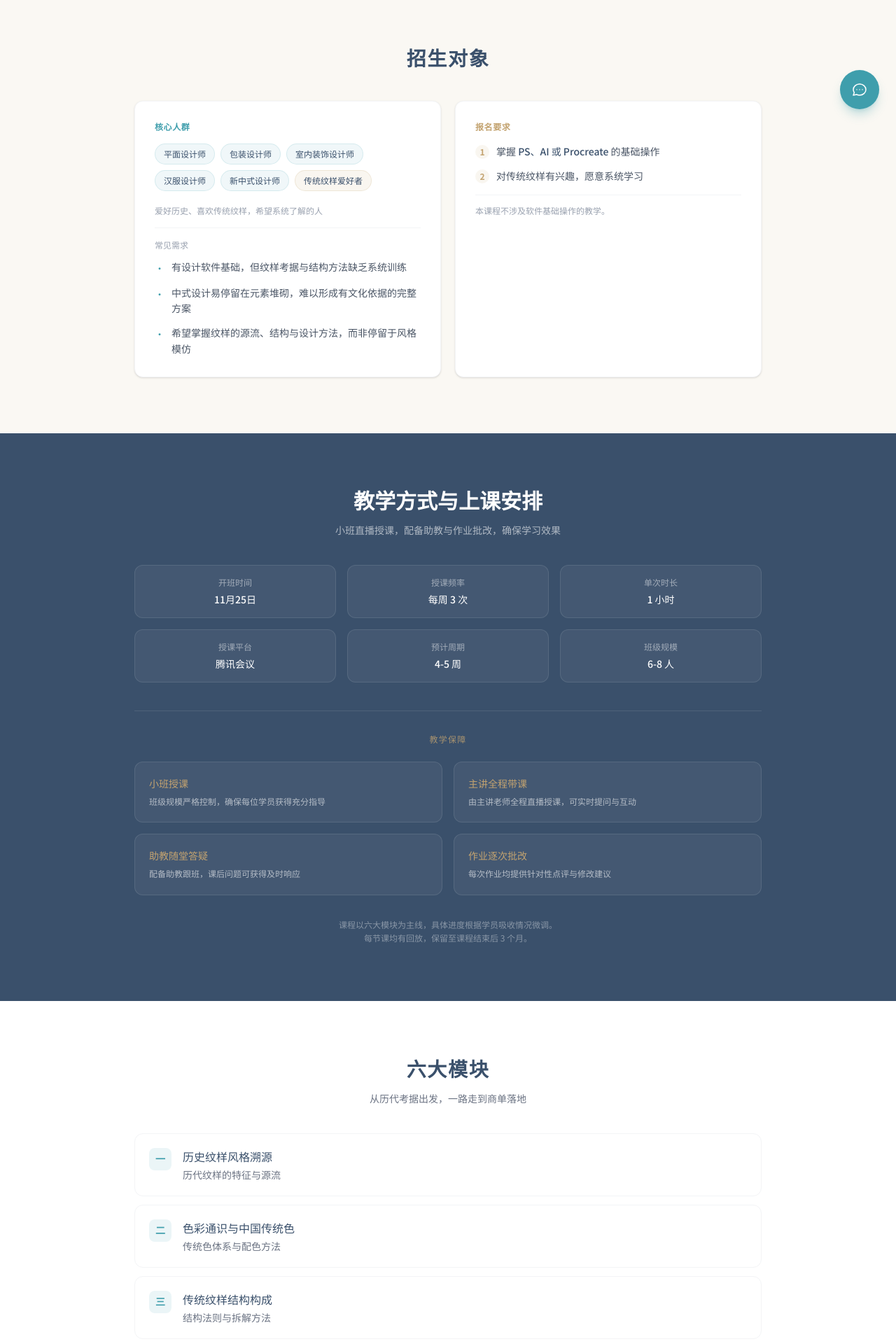
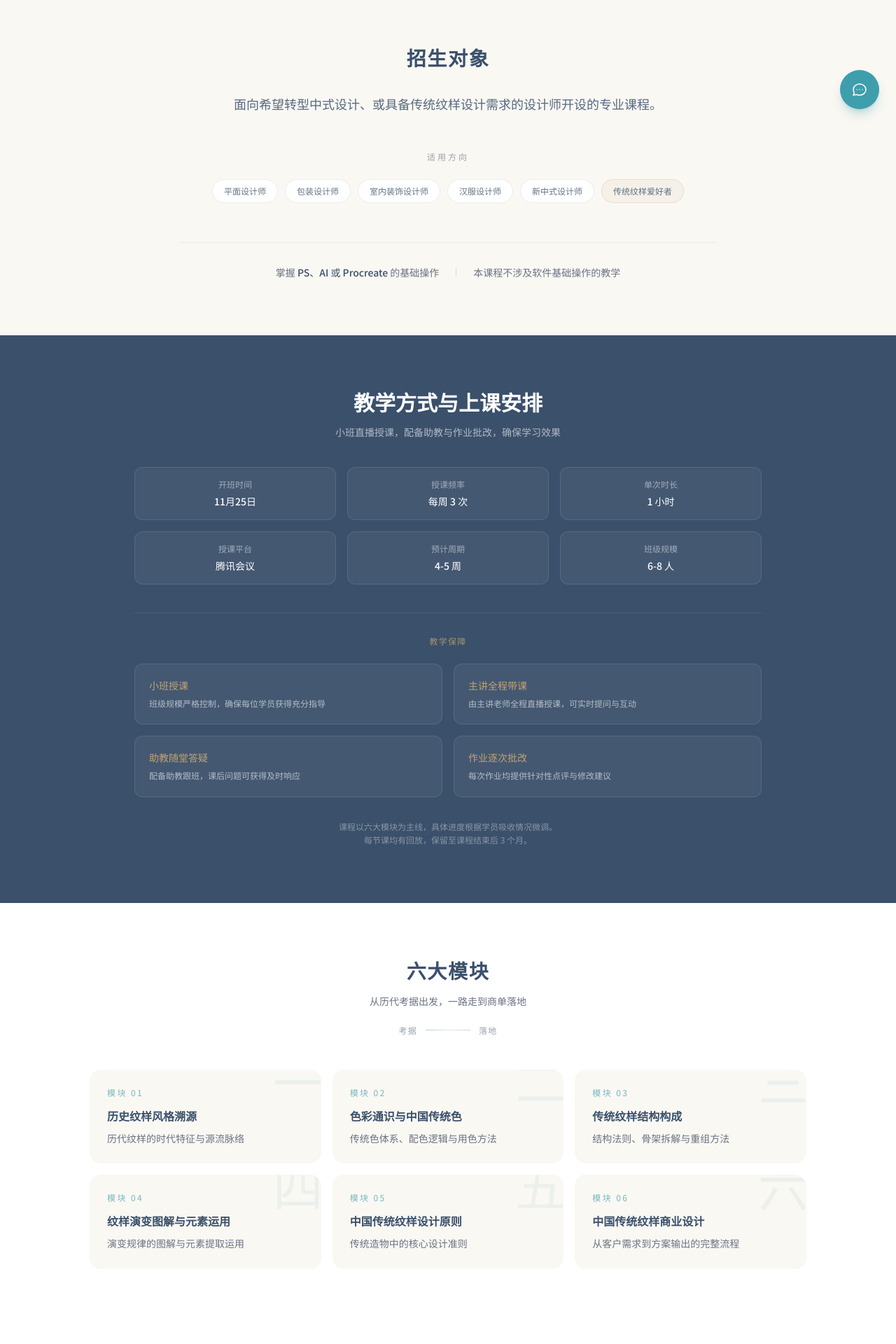
Before and after one commit to elvashao19880211-star/elva-portfolio, a Next.js app: page /course in a window 1280 px wide. Shown: the part 620-2540 px from the top of the page at 70% size. Built offline with nearby package versions, Linux system fonts and the light colour scheme; no server answers.

Commit message:
style: redesign course audience and modules sections

```diff
--- a/app/course/page.tsx
+++ b/app/course/page.tsx
@@ -8,13 +8,15 @@ export const metadata = {
 };
 
 const MODULES = [
-  { n: '一', title: '历史纹样风格溯源', desc: '历代纹样的特征与源流' },
-  { n: '二', title: '色彩通识与中国传统色', desc: '传统色体系与配色方法' },
-  { n: '三', title: '传统纹样结构构成', desc: '结构法则与拆解方法' },
-  { n: '四', title: '纹样演变图解与元素运用', desc: '演变逻辑与元素提取' },
-  { n: '五', title: '中国传统纹样设计原则', desc: '传统设计的核心准则' },
-  { n: '六', title: '中国传统纹样商业设计', desc: '从客户需求到方案落地' },
+  { n: '一', title: '历史纹样风格溯源', desc: '历代纹样的时代特征与源流脉络' },
+  { n: '二', title: '色彩通识与中国传统色', desc: '传统色体系、配色逻辑与用色方法' },
+  { n: '三', title: '传统纹样结构构成', desc: '结构法则、骨架拆解与重组方法' },
+  { n: '四', title: '纹样演变图解与元素运用', desc: '演变规律的图解与元素提取运用' },
+  { n: '五', title: '中国传统纹样设计原则', desc: '传统造物中的核心设计准则' },
+  { n: '六', title: '中国传统纹样商业设计', desc: '从客户需求到方案输出的完整流程' },
 ];
+
+const AUDIENCE = ['平面设计师', '包装设计师', '室内装饰设计师', '汉服设计师', '新中式设计师'];
 
 const SERVICES = [
   { title: '小班授课', desc: '班级规模严格控制，确保每位学员获得充分指导' },
@@ -96,68 +98,38 @@ export default function CoursePage() {
 
       {/* ===== 适合人群 ===== */}
       <section className="px-4 sm:px-6 py-14 sm:py-20 bg-[#FAF8F3]">
-          <div className="max-w-4xl mx-auto">
-            <h2 className="heading-2 text-ink text-center mb-10">招生对象</h2>
+        <div className="max-w-3xl mx-auto">
+          <h2 className="heading-2 text-ink text-center mb-7">招生对象</h2>
 
-            <div className="grid grid-cols-1 md:grid-cols-2 gap-5">
-            <div className="card p-6 sm:p-7 bg-white">
-              <p className="text-xs font-semibold tracking-wider text-qing mb-4">核心人群</p>
+          <p className="font-serif text-base sm:text-lg text-ink/85 text-center leading-loose mb-12">
+            面向希望转型中式设计、
+            <br className="sm:hidden" />
+            或具备传统纹样设计需求的设计师开设的专业课程。
+          </p>
 
-              <div className="flex flex-wrap gap-2 mb-5">
-                {['平面设计师', '包装设计师', '室内装饰设计师', '汉服设计师', '新中式设计师'].map((job) => (
+          <div className="text-center">
+            <p className="text-xs tracking-[0.25em] text-gray-400 mb-6">适用方向</p>
+            <div className="flex flex-wrap justify-center gap-x-2.5 gap-y-2.5">
+              {AUDIENCE.map((job) => (
                 <span
                   key={job}
-                    className="px-3 py-1.5 rounded-full bg-qing/8 text-ink text-xs font-medium border border-qing/15"
+                  className="px-4 py-2 rounded-full bg-white text-ink/80 text-xs font-medium border border-ink/10 transition-colors hover:border-qing/40 hover:text-ink"
                 >
                   {job}
                 </span>
               ))}
-                <span className="px-3 py-1.5 rounded-full bg-gold/10 text-ink text-xs font-medium border border-gold/20">
+              <span className="px-4 py-2 rounded-full bg-gold/8 text-ink/80 text-xs font-medium border border-gold/25">
                 传统纹样爱好者
               </span>
             </div>
-
-              <p className="text-xs text-gray-400 mb-2">爱好历史、喜欢传统纹样，希望系统了解的人</p>
-
-              <div className="pt-4 mt-4 border-t border-gray-100">
-                <p className="text-xs text-gray-400 mb-3">常见需求</p>
-                <ul className="space-y-3 text-sm text-gray-600 leading-relaxed">
-                  <li className="flex gap-2.5">
-                    <span className="text-qing shrink-0 mt-0.5">•</span>
-                    <span>有设计软件基础，但纹样考据与结构方法缺乏系统训练</span>
-                  </li>
-                  <li className="flex gap-2.5">
-                    <span className="text-qing shrink-0 mt-0.5">•</span>
-                    <span>中式设计易停留在元素堆砌，难以形成有文化依据的完整方案</span>
-                  </li>
-                  <li className="flex gap-2.5">
-                    <span className="text-qing shrink-0 mt-0.5">•</span>
-                    <span>希望掌握纹样的源流、结构与设计方法，而非停留于风格模仿</span>
-                  </li>
-                </ul>
-              </div>
           </div>
 
-            <div className="card p-6 sm:p-7 bg-white">
-              <p className="text-xs font-semibold tracking-wider text-gold mb-4">报名要求</p>
-              <ul className="space-y-3 text-sm text-gray-600 leading-relaxed">
-                <li className="flex gap-2.5">
-                  <span className="w-5 h-5 rounded-full bg-gold/10 text-gold text-xs font-semibold flex items-center justify-center shrink-0 mt-0.5">
-                    1
+          <div className="mt-14 pt-8 border-t border-ink/8 flex flex-col sm:flex-row items-center justify-center gap-3 sm:gap-6 text-sm text-gray-500">
+            <span>
+              掌握 <strong className="text-ink font-medium">PS、AI 或 Procreate</strong> 的基础操作
             </span>
-                  <span>掌握 <strong className="text-ink font-medium">PS、AI 或 Procreate</strong> 的基础操作</span>
-                </li>
-                <li className="flex gap-2.5">
-                  <span className="w-5 h-5 rounded-full bg-gold/10 text-gold text-xs font-semibold flex items-center justify-center shrink-0 mt-0.5">
-                    2
-                  </span>
-                  <span>对传统纹样有兴趣，愿意系统学习</span>
-                </li>
-              </ul>
-              <p className="text-xs text-gray-400 mt-4 pt-3 border-t border-gray-100 leading-relaxed">
-                本课程不涉及软件基础操作的教学。
-              </p>
-            </div>
+            <span className="hidden sm:block w-px h-3.5 bg-ink/15" />
+            <span>本课程不涉及软件基础操作的教学</span>
           </div>
         </div>
       </section>
@@ -213,26 +185,41 @@ export default function CoursePage() {
       </section>
 
       {/* ===== 六大模块 ===== */}
-      <section className="px-4 sm:px-6 py-14 sm:py-20">
-        <div className="max-w-4xl mx-auto">
+      <section className="px-4 sm:px-6 py-14 sm:py-20 bg-white">
+        <div className="max-w-5xl mx-auto">
           <h2 className="heading-2 text-ink text-center mb-3">六大模块</h2>
-          <p className="text-sm text-gray-500 text-center mb-10 max-w-xl mx-auto">
+          <p className="text-sm text-gray-500 text-center mb-6 max-w-xl mx-auto">
             从历代考据出发，一路走到商单落地
           </p>
 
-          <div className="space-y-3">
-            {MODULES.map((m) => (
+          <div className="flex items-center justify-center gap-3 text-xs tracking-widest text-gray-400 mb-12">
+            <span>考据</span>
+            <span className="w-16 h-px bg-gradient-to-r from-qing/50 via-gray-200 to-gold/50" />
+            <span>落地</span>
+          </div>
+
+          <div className="grid grid-cols-1 sm:grid-cols-2 lg:grid-cols-3 gap-4">
+            {MODULES.map((m, i) => (
               <div
                 key={m.n}
-                className="flex items-start gap-4 p-5 rounded-xl border border-gray-100 hover:border-qing/30 transition-colors bg-white"
+                className="group relative overflow-hidden rounded-2xl bg-[#FAF8F3] border border-transparent p-6 transition-all duration-300 hover:bg-white hover:border-qing/25 hover:shadow-xl hover:shadow-qing/5 hover:-translate-y-0.5"
               >
-                <span className="w-8 h-8 rounded-lg bg-qing/10 text-qing text-sm font-serif font-semibold flex items-center justify-center shrink-0">
+                <span
+                  aria-hidden
+                  className="absolute -right-1 -top-4 font-serif text-7xl leading-none text-qing/8 transition-colors duration-300 group-hover:text-qing/15 select-none"
+                >
                   {m.n}
                 </span>
-                <div className="min-w-0">
-                  <h3 className="text-base font-medium text-ink mb-1">{m.title}</h3>
-                  <p className="text-sm text-gray-500">{m.desc}</p>
-                </div>
+
+                <p className="text-xs tracking-[0.2em] text-qing/70 mb-4">
+                  模块 {String(i + 1).padStart(2, '0')}
+                </p>
+                <h3 className="relative font-serif text-base font-semibold text-ink mb-2 leading-snug">
+                  {m.title}
+                </h3>
+                <p className="relative text-sm text-gray-500 leading-relaxed">{m.desc}</p>
+
+                <span className="absolute inset-x-0 bottom-0 h-px bg-gradient-to-r from-transparent via-qing/50 to-transparent opacity-0 group-hover:opacity-100 transition-opacity duration-300" />
               </div>
             ))}
           </div>
```
Lines whose indentation alone changed are shown as unchanged.
